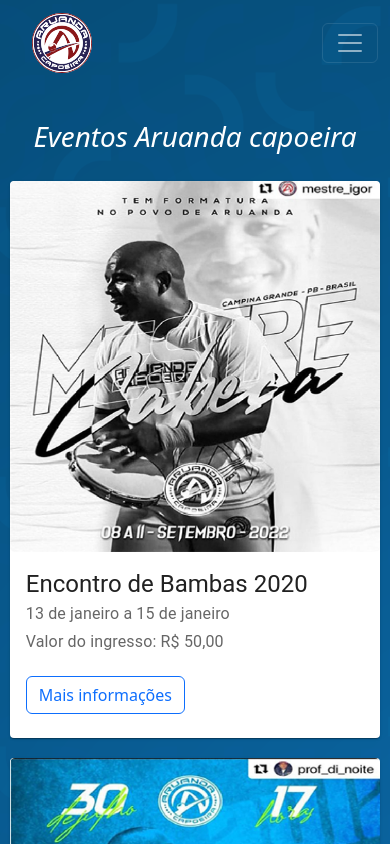
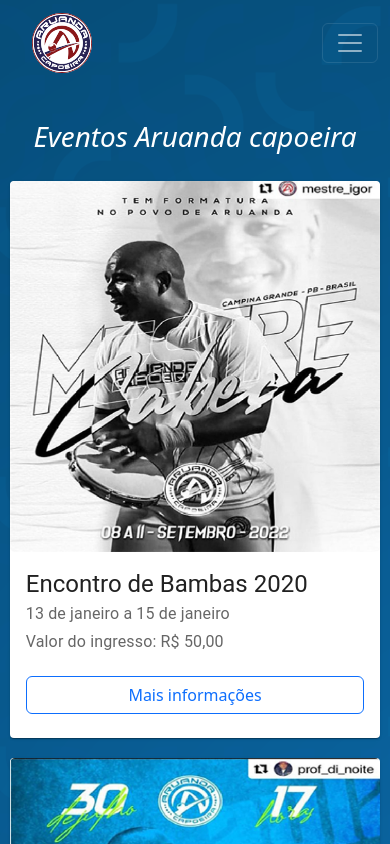
Before and after one commit to LucaMaia/PrototipoSiteAruanda, a Next.js app: page /eventos in a window 390 px wide. Shown: the top 844 px of the page. Built offline with nearby package versions, Linux system fonts and the light colour scheme.

Commit message:
eventos-responsividade-button

```diff
--- a/components/CardLateral/Card.module.css
+++ b/components/CardLateral/Card.module.css
@@ -42,10 +42,6 @@
     .card_limite{
         width: 30%;
     }
-    #test{
-        display: none;
-    }
-
 }
 
 @media (max-width: 800px) {
@@ -62,4 +58,8 @@
     #test{
         display: none;
     }
+
+    .button_att{
+        width: 100%;
+    }
 }
```
